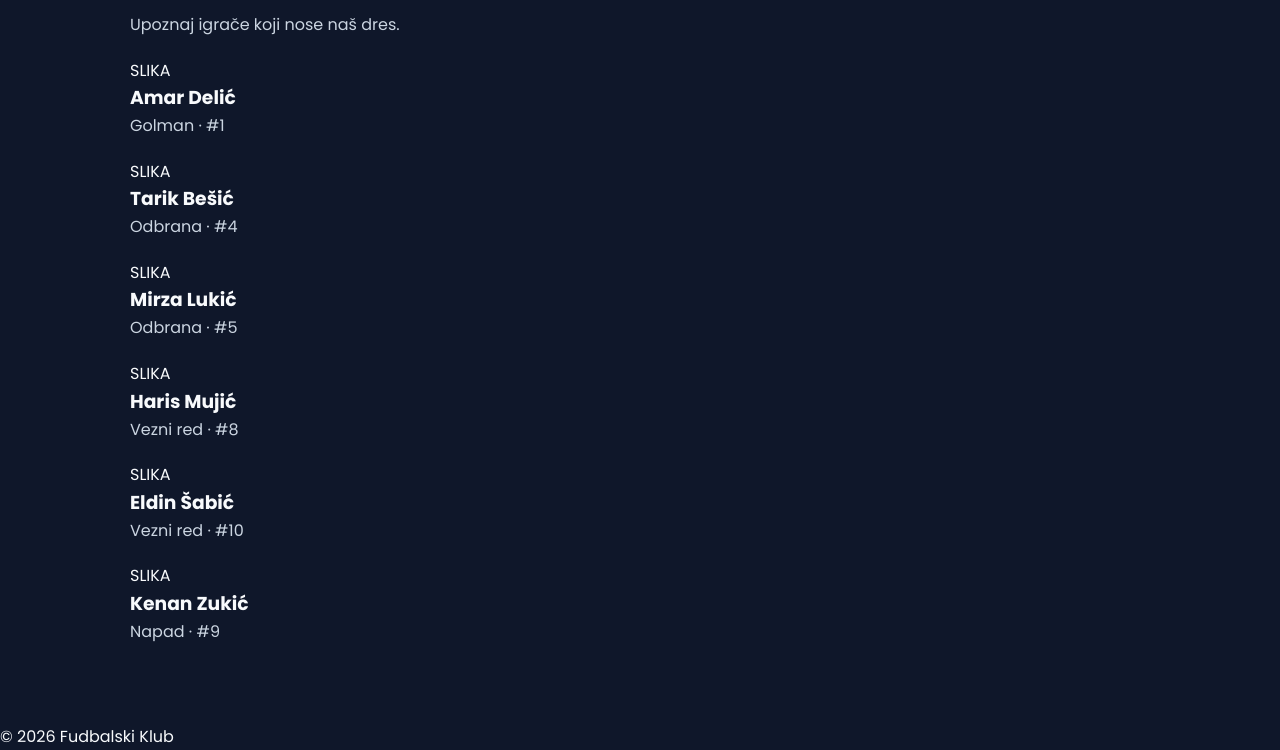
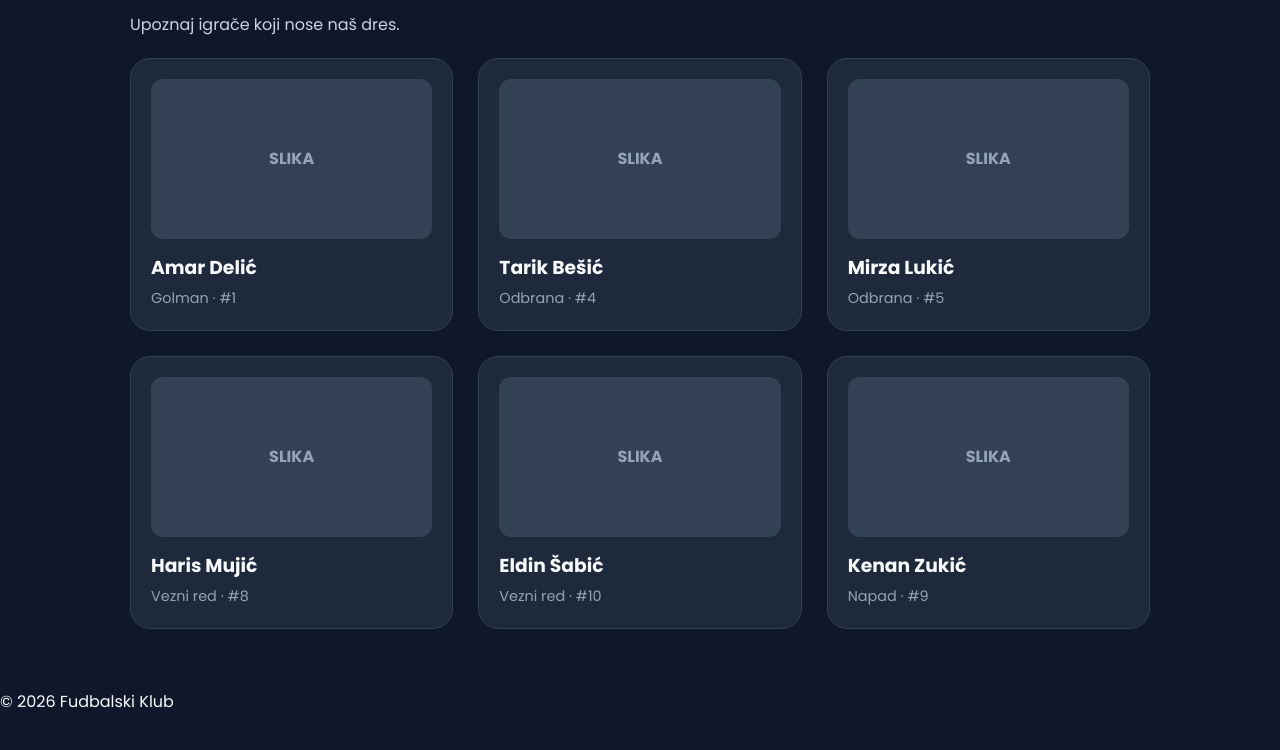
Before and after one commit to faa-ruk/fudbalski-klub, a plain HTML site: page tim.html in a window 1280 px wide. Shown: the part 186-936 px from the top of the page. After the commit the page ends 900 px from the top, so only its background shows below. Drawn offline with Linux system fonts and the light colour scheme; a script that the page names is missing.

Commit message:
Stilizirao kartice igrača

```diff
--- a/css/pages.css
+++ b/css/pages.css
@@ -13,3 +13,10 @@ nav a:hover { color: #facc15; }
 .section { padding: 60px 40px; max-width: 1100px; margin: 0 auto; }
 .section-title { font-size: 2rem; color: #facc15; margin-bottom: 15px; }
 .section p { color: #cbd5e1; margin-bottom: 20px; }
+
+.cards { display: grid; grid-template-columns: repeat(3, 1fr); gap: 25px; margin-top: 20px; }
+.card { background: #1e293b; padding: 20px; border-radius: 20px; border: 1px solid #334155; transition: transform 0.2s, border-color 0.2s; }
+.card:hover { transform: translateY(-5px); border-color: #facc15; }
+.card-img { width: 100%; height: 160px; background: #334155; border-radius: 12px; display: flex; align-items: center; justify-content: center; color: #94a3b8; font-weight: 700; margin-bottom: 14px; }
+.card h3 { margin-bottom: 4px; }
+.card p { color: #94a3b8; font-size: 0.9rem; margin: 0; }
```
